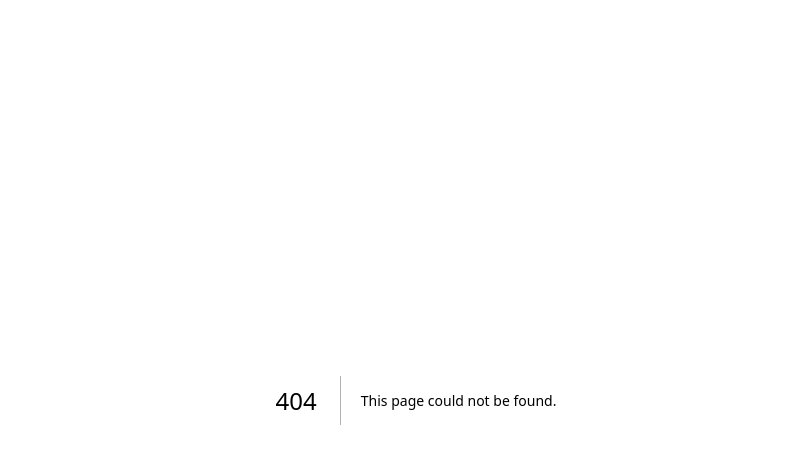
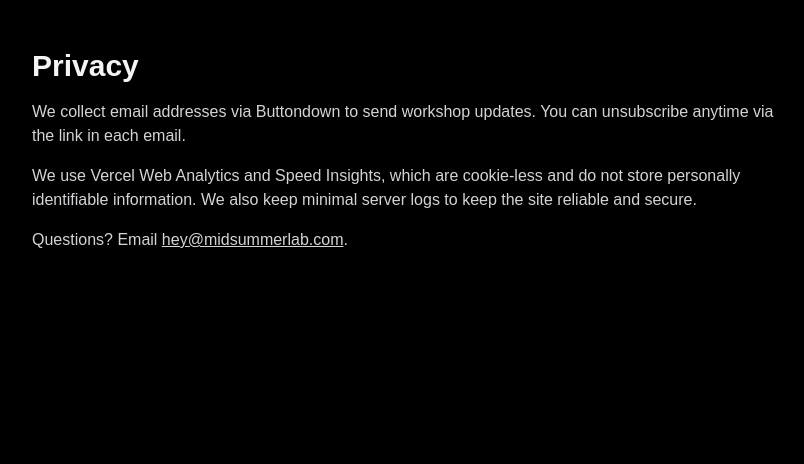
Before and after one commit to giosolazzo/midsummer, a Next.js app: page /privacy in a window 1280 px wide. Before the commit this address had no page. Shown: the top 464 px of the page, without its empty margins (224-1028 px from the left). Built offline with nearby package versions, Linux system fonts and the light colour scheme.

Commit message:
Add Privacy page and robots rules

```diff
--- /dev/null
+++ b/src/app/privacy/page.tsx
@@ -0,0 +1,21 @@
+export default function Privacy() {
+  return (
+    <main className="min-h-screen bg-black text-zinc-100 px-6 py-12">
+      <div className="max-w-3xl mx-auto space-y-4">
+        <h1 className="text-3xl font-semibold">Privacy</h1>
+        <p className="text-zinc-300">
+          We collect email addresses via Buttondown to send workshop updates. You can
+          unsubscribe anytime via the link in each email.
+        </p>
+        <p className="text-zinc-300">
+          We use Vercel Web Analytics and Speed Insights, which are cookie-less and do not
+          store personally identifiable information. We also keep minimal server logs to
+          keep the site reliable and secure.
+        </p>
+        <p className="text-zinc-300">
+          Questions? Email <a className="underline" href="mailto:hey@midsummerlab.com">hey@midsummerlab.com</a>.
+        </p>
+      </div>
+    </main>
+  );
+}
```
